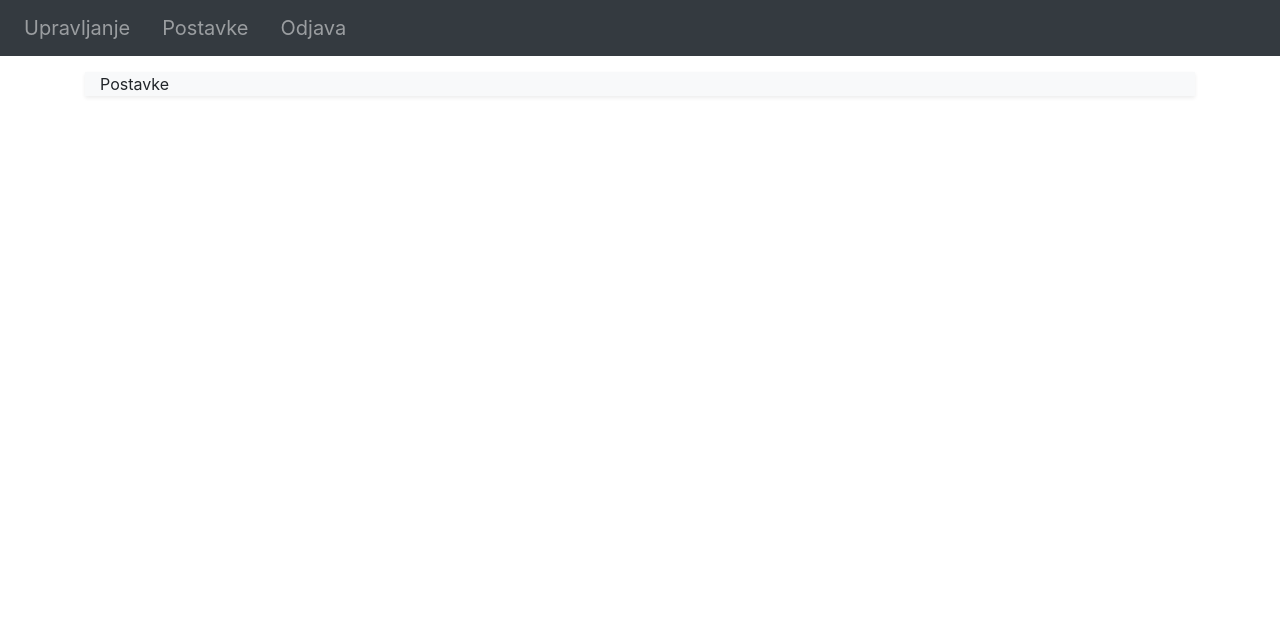
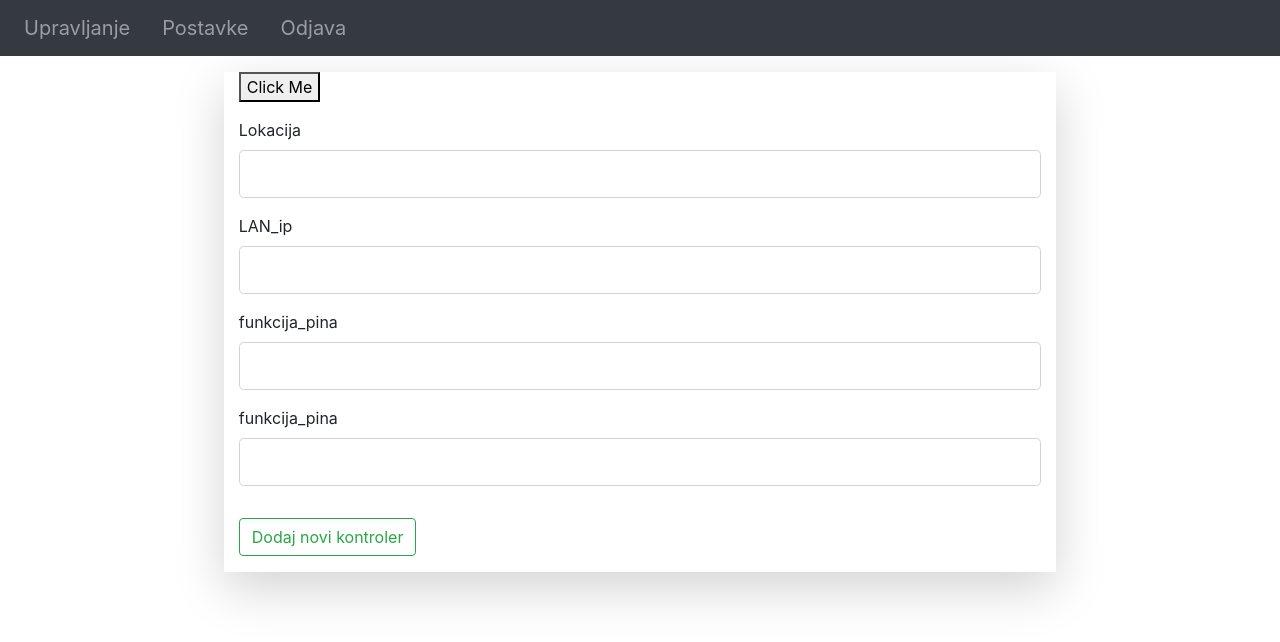
Before and after one commit to Naponoel/home-automation, a Flask app: template webapp/templates/postavke.html in a window 1280 px wide. Shown: the top 642 px of the page. Run offline with Flask 2, Linux system fonts and the light colour scheme; the template is opened without the code that fills it: values that come from a table or form of the project are taken from there, others are empty; some libraries are stand-ins or nearby versions.

Commit message:
Added "backend" package (used exclusively for back-end communication for front-end i.e. for AJAX). Added "controllers" package (routes and forms for adding new LAN devices). Added functions.js (exclusively for front-end i.e. for showing and hiding elements). Added Flask-Marshmallow used for converting SQLAlchemy objects into JSON format for front-end

```diff
--- a/requirements.txt
+++ b/requirements.txt
@@ -4,10 +4,12 @@ click==7.1.2
 Flask==1.1.2
 Flask-Bcrypt==0.7.1
 Flask-Login==0.5.0
+flask-marshmallow==0.13.0
 Flask-WTF==0.14.3
 itsdangerous==1.1.0
 Jinja2==2.11.2
 MarkupSafe==1.1.1
+marshmallow==3.6.1
 paho-mqtt==1.5.0
 psycopg2==2.8.5
 pycparser==2.20
--- /dev/null
+++ b/webapp/controlers/forms.py
@@ -0,0 +1,10 @@
+from flask_wtf import FlaskForm
+from wtforms import StringField, SubmitField
+from wtforms.validators import DataRequired
+
+
+class KontrolerForm(FlaskForm):
+    lokacija = StringField('Lokacija', validators=[DataRequired('Lokacija je obavezna.')])
+    LAN_ip = StringField('LAN_ip', validators=[DataRequired('LAN IP je obavezan.')])
+    funkcija_pina = StringField('funkcija_pina', validators=[DataRequired('Funkcija pina je obavezna.')])
+    submit = SubmitField('Dodaj novi kontroler')
--- a/webapp/database.py
+++ b/webapp/database.py
@@ -1,7 +1,7 @@
 from webapp.models import Korisnik, Kontroler, Pin, Base
 from sqlalchemy import create_engine
 from sqlalchemy.orm import sessionmaker
-from webapp import login_manager
+from webapp import login_manager, bcrypt
 
 DATABASE_URI = 'postgres+psycopg2://postgres:admin@localhost:5432/zavrsni'
 
@@ -10,8 +10,13 @@ engine = create_engine(DATABASE_URI, echo=True)
 Base.metadata.create_all(engine)
 
 Session = sessionmaker(bind=engine)
-session = Session()
 
+# hashed_password = bcrypt.generate_password_hash('admin').decode("utf-8")
+# djuro = Korisnik(korisnicko_ime='admin', zaporka=hashed_password)
+# a = Session()
+# a.add(djuro)
+# a.commit()
+# a.close()
 
 @login_manager.user_loader
 def load_user(user_id):
--- a/webapp/main/routes.py
+++ b/webapp/main/routes.py
@@ -33,11 +33,6 @@ def landing_page():
     return render_template("index.html", title="Welcome", form=form)
 
 
-@main.route('/postavke')
-def postavke():
-    return render_template("postavke.html", title="Welcome")
-
-
 @main.route("/upravljanje")
 @login_required
 def upravljanje():
--- /dev/null
+++ b/webapp/static/js/functions.js
@@ -0,0 +1,10 @@
+function showHide() {
+    console.log('hehe')
+    let x = document.getElementById("komponenta");
+    if (x.style.display === "none") {
+        x.style.display = "block";
+    }
+    else {
+        x.style.display = "none";
+    }
+}
--- a/webapp/static/js/postavke.js
+++ b/webapp/static/js/postavke.js
@@ -1,3 +1,10 @@
 $(function() {
-    console.log('postavke')
+    let request = $.ajax({
+        url: '/get-controllers',
+        type: 'GET'
+    });
+
+    request.done(function (data) {
+        console.log(data);
+    });
 });
--- a/webapp/templates/postavke.html
+++ b/webapp/templates/postavke.html
@@ -2,6 +2,7 @@
 
 {% block head %}
     <title>{{ title }}</title>
+    <script type="text/javascript" src="../static/js/functions.js"></script>
 {% endblock head %}
 
 {% block master_body %}
@@ -11,7 +12,7 @@
             <a class="navbar-brand nav-link" href="{{ url_for('main.upravljanje') }}">Upravljanje</a>
         </li>
         <li>
-            <a class="navbar-brand nav-link" href="{{ url_for('main.postavke') }}">Postavke</a>
+            <a class="navbar-brand nav-link" href="{{ url_for('controlers.postavke') }}">Postavke</a>
         </li>
         <li>
             <a class="navbar-brand nav-link" href="{{ url_for('main.odjava') }}">Odjava</a>
@@ -21,8 +22,72 @@
 {% endblock %}
 
 {% block body %}
-<div class="container w-100 shadow-sm bg-light" id="container-landing">
-    <span>Postavke</span>
+<div class="container w-75 shadow-lg" id="container-login">
+    <button onclick="showHide()">Click Me</button>
+    <div class="row" id="komponenta">
+        <div class="col-md-12">
+             <form method="POST" action="" novalidate>
+                 {{ form.hidden_tag() }}
+                 <fieldset class="form-group mt-3">
+                     <div class="form-group">
+                         {{ form.lokacija.label(class="form-control-label") }}
+                             {% if form.lokacija.errors %}
+                                {{ form.lokacija(class="form-control form-control-lg is-invalid") }}
+                                <div class="invalid-feedback">
+                                    {% for error in form.lokacija.errors %}
+                                        <span>{{ error }}</span>
+                                    {% endfor %}
+                                </div>
+                             {% else %}
+                                 {{ form.lokacija(class="form-control form-control-lg") }}
+                             {% endif %}
+                     </div>
+                     <div class="form-group">
+                         {{ form.LAN_ip.label(class="form-control-label") }}
+                             {% if form.LAN_ip.errors %}
+                                {{ form.LAN_ip(class="form-control form-control-lg is-invalid") }}
+                                <div class="invalid-feedback">
+                                    {% for error in form.LAN_ip.errors %}
+                                        <span>{{ error }}</span>
+                                    {% endfor %}
+                                </div>
+                             {% else %}
+                                 {{ form.LAN_ip(class="form-control form-control-lg") }}
+                             {% endif %}
+                     </div>
+                     <div class="form-group">
+                         {{ form.funkcija_pina.label(class="form-control-label") }}
+                             {% if form.funkcija_pina.errors %}
+                                {{ form.funkcija_pina(class="form-control form-control-lg is-invalid") }}
+                                <div class="invalid-feedback">
+                                    {% for error in form.funkcija_pina.errors %}
+                                        <span>{{ error }}</span>
+                                    {% endfor %}
+                                </div>
+                             {% else %}
+                                 {{ form.funkcija_pina(class="form-control form-control-lg") }}
+                             {% endif %}
+                     </div>
+                     <div class="form-group">
+                         {{ form.funkcija_pina.label(class="form-control-label") }}
+                             {% if form.funkcija_pina.errors %}
+                                {{ form.funkcija_pina(class="form-control form-control-lg is-invalid") }}
+                                <div class="invalid-feedback">
+                                    {% for error in form.funkcija_pina.errors %}
+                                        <span>{{ error }}</span>
+                                    {% endfor %}
+                                </div>
+                             {% else %}
+                                 {{ form.funkcija_pina(class="form-control form-control-lg") }}
+                             {% endif %}
+                     </div>
+                 </fieldset>
+                 <div class="form-group">
+                     {{ form.submit(class="btn btn-outline-success") }}
+                 </div>
+             </form>
+        </div>
+    </div>
 </div>
-<script type="module" src="../static/js/postavke.js"></script>
+<!--<script type="module" src="../static/js/postavke.js"></script>-->
 {% endblock %}
--- a/webapp/templates/upravljanje.html
+++ b/webapp/templates/upravljanje.html
@@ -11,7 +11,7 @@
             <a class="navbar-brand nav-link" href="{{ url_for('main.upravljanje') }}">Upravljanje</a>
         </li>
         <li>
-            <a class="navbar-brand nav-link" href="{{ url_for('main.postavke') }}">Postavke</a>
+            <a class="navbar-brand nav-link" href="{{ url_for('controlers.postavke') }}">Postavke</a>
         </li>
         <li>
             <a class="navbar-brand nav-link" href="{{ url_for('main.odjava') }}">Odjava</a>
```
Also changed, not shown: webapp/__init__.py (+8 -4 lines), webapp/backend/routes.py (added, +18 -0 lines), webapp/controlers/routes.py (added, +15 -0 lines), webapp/models.py (+30 -4 lines), webapp/backend/__init__.py (added), webapp/controlers/__init__.py (added).
